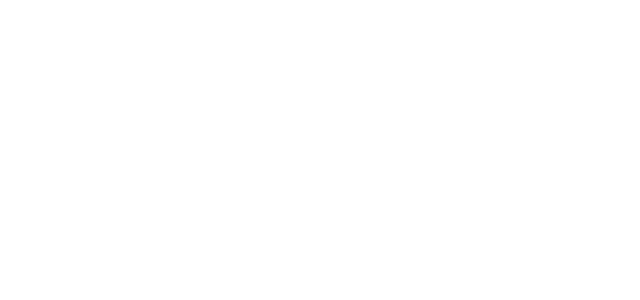
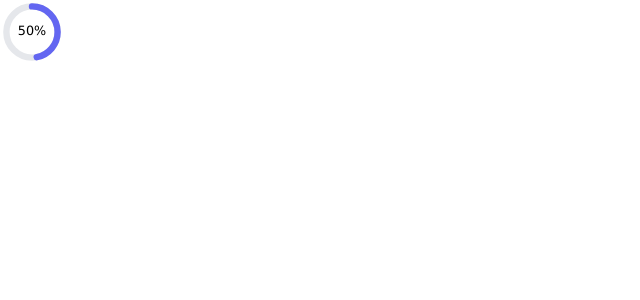
Before and after one commit to Alef-gabriel/solidaryswap, a SvelteKit app: page /edit in a window 1280 px wide. Shown: the top 300 px of the page, without its empty margins (0-640 px from the left). Built offline with nearby package versions, Linux system fonts and the light colour scheme.

Commit message:
add rounded progress bar

```diff
--- /dev/null
+++ b/src/lib/RoundProgress.svelte
@@ -0,0 +1,46 @@
+<script lang="ts">
+  const circumference = 2 * Math.PI * 90;
+  export let porcentage: number;
+</script>
+
+<div class="relative w-16 h-16">
+  <svg class="w-full h-full" viewBox="0 0 100 100">
+    <circle
+      class="text-gray-200 stroke-current"
+      stroke-width="10"
+      cx="50"
+      cy="50"
+      r="40"
+      fill="transparent"
+    ></circle>
+    <circle
+      class="text-indigo-500 progress-ring__circle stroke-current"
+      stroke-width="10"
+      stroke-linecap="round"
+      cx="50"
+      cy="50"
+      r="40"
+      fill="transparent"
+      stroke-dasharray={circumference}
+      stroke-dashoffset={circumference - (porcentage / 100) * circumference}
+    ></circle>
+
+    <text
+      x="50"
+      y="50"
+      font-family="Verdana"
+      font-size="20"
+      text-anchor="middle"
+      alignment-baseline="middle">{porcentage}%</text
+    >
+  </svg>
+</div>
+
+<style>
+  .progress-ring__circle {
+    stroke-dasharray: 400, 400;
+    transition: stroke-dashoffset 0.35s;
+    transform: rotate(-90deg);
+    transform-origin: 50% 50%;
+  }
+</style>
--- a/src/routes/edit/+page.svelte
+++ b/src/routes/edit/+page.svelte
@@ -0,0 +1,6 @@
+<script>
+  import RoundProgress from "$lib/RoundProgress.svelte";
+
+</script>
+
+<RoundProgress porcentage={50}/>
```
